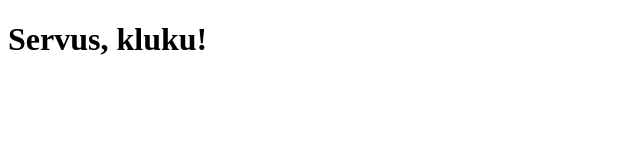
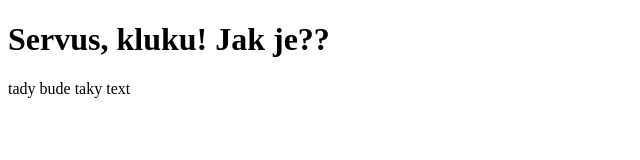
Before and after one commit to VojtechUsaty/new, a plain HTML site: page index.html in a window 1280 px wide. Shown: the whole page, without its empty margins (0-640 px from the left). Drawn offline with Linux system fonts and the light colour scheme.

Commit message:
zmeny textu

```diff
--- a/index.html
+++ b/index.html
@@ -6,6 +6,7 @@
     <title>Document</title>
 </head>
 <body>
-    <h1>Servus, kluku!</h1>
+    <h1>Servus, kluku! Jak je??</h1>
+    <p>tady bude taky text</p>
 </body>
 </html>
```
